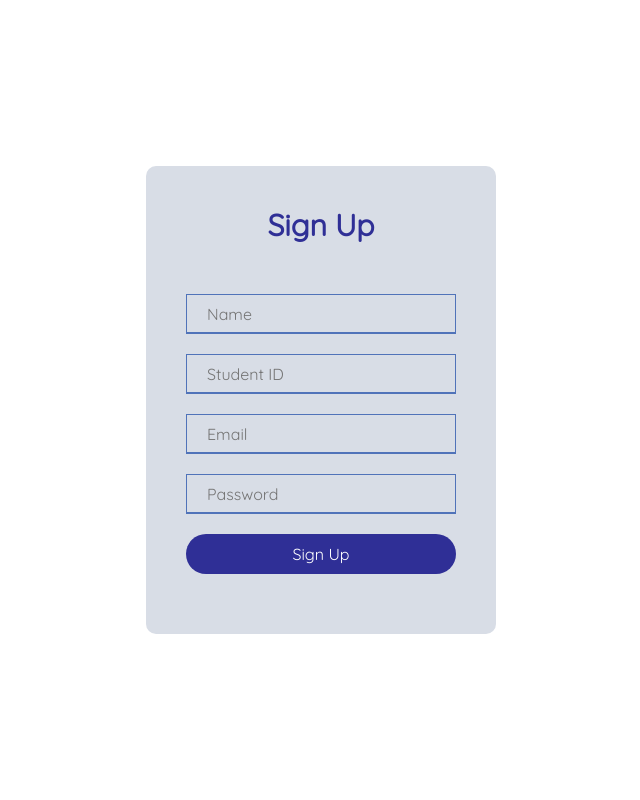
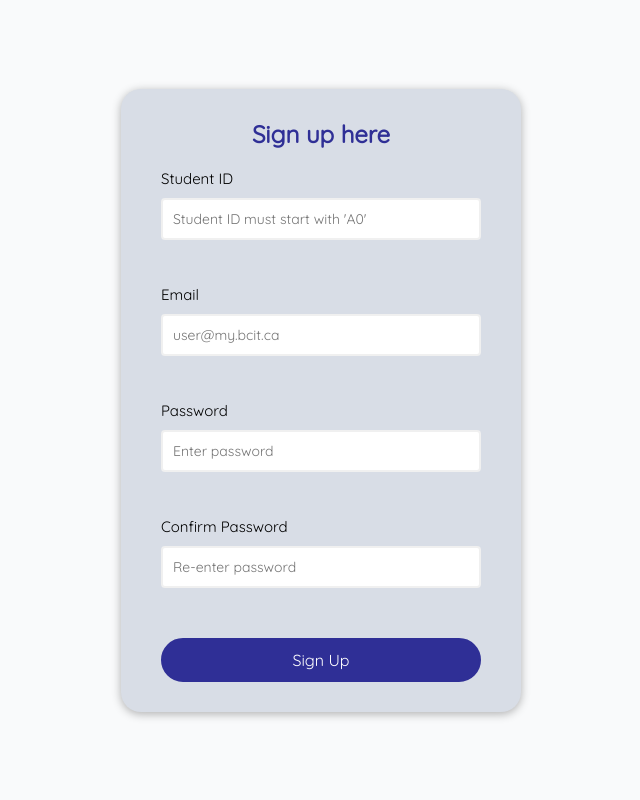
Before and after one commit to michelle-shin/study-room-booking, a Flask app: template templates/signup.html in a window 1280 px wide. Shown: the whole page, without its empty margins (319-959 px from the left). Run offline with Flask 2, Linux system fonts and the light colour scheme; the template is opened without the code that fills it, so the values that code supplies are empty.

Commit message:
changed styling on login and signup pages

```diff
--- a/static/css/styles.css
+++ b/static/css/styles.css
@@ -213,143 +213,187 @@ footer {
     padding: 3%;
 }
 
-.login-main{
+.login-main {
+    background-color:#f9fafb;
+    display: flex;
+    align-items: center;
+    justify-content: center;
     margin: 0;
-    padding: 0;
-    height: 100vh;
-    font-family: sans-serif;
-    background-size: cover;
-    background-repeat: no-repeat;
-    background-position: center;
-    overflow: hidden
+    min-height: 100vh;
 }
 
-.loginBox{
-    position: absolute;
-    top: 50%;
-    left: 50%;
-    transform: translate(-50%,-50%);
-    width: 350px;
-    min-height: 200px;
-    background: #d8dde6;
-    border-radius: 10px;
-    padding: 40px;
-    box-sizing: border-box
+.loginBox {
+    background-color: #d8dde6;
+    box-shadow: 0 2px 10px rgba(0,0,0,0.3);
+    border-radius: 5px;
+    width: 400px;
+    border-radius: 20px;
 }
 
 .user{
     margin: 0 auto;
     display: block;
-    margin-bottom: 20px;
+    margin-top: 30px;
 }
 
-h3{
-    margin: 0;
-    padding: 0 0 20px;
+h3 {
+    text-align: center;
+    margin-bottom: 40px;
     color: #2f2f96;
     text-align: center;
-    font-size: 16px;
+    font-size: 23px;
 }
 
-.loginBox input{
-    width: 100%;
-    margin-bottom: 20px
+.login-form {
+    padding: 30px 40px;
 }
 
-.loginBox input[type="text"], .loginBox input[type="password"] {
-    border: none;
-    border-bottom: 2px solid #262626;
-    outline: none;
-    height: 40px;
-    background: transparent;
-    font-size: 16px;
-    padding-left: 20px;
-    box-sizing: border-box
+.inputBox {
+    margin-bottom: 25px;
+    padding-bottom: 5px;
+    position: relative;
 }
 
-.loginBox input[type="text"]:hover, .loginBox input[type="password"]:hover{
-    color: #2f2f96;
-    border: 1px solid #2f2f96;
-    box-shadow: 0 0 5px rgba(21, 0, 255, 0.411), 0 0 10px rgba(21, 0, 255, 0.411), 0 0 15px rgba(21, 0, 255, 0.411), 0 2px 0 black
+.inputBox label {
+    display: block;
+    color: rgb(0, 0, 0);
+    margin-bottom: 10px;
+    font-size: 15px;
 }
 
-.inputBox span{
-    position: absolute;
-    top: 10px;
-    color: #262626
+.inputBox input {
+    border: 2px solid #f0f0f0;
+    border-radius: 4px;
+    display: block;
+    width: 100%;
+    padding: 10px;
+    margin-top: 10px;
+    font-size: 14px;
+}
+
+.inputBox input:focus {
+    outline: 0;
+    color:#777;
+}
+
+.loginBox input[type="text"]:hover, input[type="password"]:hover {
+    border: 1px solid #7979b8;
+    box-shadow: 0 0 5px rgba(220, 219, 229, 0.411), 0 0 10px rgba(220, 219, 229, 0.411), 0 0 15px rgba(225, 224, 236, 0.411), 0 2px 0 black
 }
 
 .loginBox input[type="submit"]{
-    border: none;
-    outline: none;
-    height: 40px;
+    cursor: pointer;
+    background-color: #2f2f96;
+    border: 2px solid #2f2f96;
+    display: block;
+    padding: 10px;
+    width: 100%;
     font-size: 16px;
-    background: #2f2f96;
-    color: #fff;
-    border-radius: 20px;
-    cursor: pointer
+    border-radius: 30px;
+    color:#fff;
+    margin-top: 30px;
 }
 
-.signup-main{
-    margin: 0;
-    padding: 0;
-    height: 100vh;
-    background-size: cover;
-    background-repeat: no-repeat;
-    background-position: center;
-    overflow: hidden
+:root {
+    --success-color:#2ecc71;
+    --error-color:#e74c3c;
 }
 
-.signupBox{
-    position: absolute;
-    top: 50%;
-    left: 50%;
-    transform: translate(-50%,-50%);
-    width: 350px;
-    min-height: 200px;
-    background: #d8dde6;
-    border-radius: 10px;
-    padding: 40px;
-    box-sizing: border-box
+* {
+    box-sizing: border-box;
 }
 
-.signup-h3{
+.signup-body {
+    background-color:#f9fafb;
+    display: flex;
+    align-items: center;
+    justify-content: center;
     margin: 0;
-    padding: 0 0 50px;
+    min-height: 100vh;
+}
+
+.signup-container {
+    background-color: #d8dde6;
+    box-shadow: 0 2px 10px rgba(0,0,0,0.3);
+    border-radius: 5px;
+    width: 400px;
+    border-radius: 20px;
+}
+
+.signup-h3 {
+    text-align: center;
+    margin: 0 0 20px;
     color: #2f2f96;
     text-align: center;
-    font-size: 30px;
+    font-size: 24px;
 }
 
-.signupBox input{
-    width: 100%;
-    margin-bottom: 20px
+#signup-form {
+    padding: 30px 40px;
 }
 
-.signupBox input[type="text"] {
-    border: 1px solid #5073b9;
-    border-bottom: 2px solid #5073b9;
-    outline: none;
-    height: 40px;
-    background: transparent;
-    font-size: 16px;
-    padding-left: 20px;
-    box-sizing: border-box
+.form-control {
+    margin-bottom: 25px;
+    padding-bottom: 20px;
+    position: relative;
 }
 
-.signupBox input[type="text"]:hover{
-    color: #2f2f96;
-    border: 1px solid #2f2f96;
-    box-shadow: 0 0 5px rgba(21, 0, 255, 0.411), 0 0 10px rgba(21, 0, 255, 0.411), 0 0 15px rgba(21, 0, 255, 0.411), 0 2px 0 black
+.form-control label {
+    display: block;
+    color: rgb(0, 0, 0);
+    margin-bottom: 10px;
+    font-size: 15px;
 }
 
-.signupBox input[type="submit"] {
-    border: none;
-    outline: none;
-    height: 40px;
+.form-control input {
+    border: 2px solid #f0f0f0;
+    border-radius: 4px;
+    display: block;
+    width: 100%;
+    padding: 10px;
+    margin-top: 10px;
+    font-size: 14px;
+}
+
+.form-control input:focus {
+    outline: 0;
+    color:#777;
+}
+
+.form-control.success input {
+    border-color:var(--success-color);
+}
+
+.form-control.error input {
+    border-color:var(--error-color);
+}
+
+.form-control small {
+    color: var(--error-color);
+    position: absolute;
+    left: 0;
+    bottom: 0;
+    visibility: hidden;
+}
+
+.form-control.error small {
+    visibility: visible;
+}
+
+.signup-container input[type="text"]:hover, input[type="password"]:hover {
+    border: 1px solid #7979b8;
+    box-shadow: 0 0 5px rgba(220, 219, 229, 0.411), 0 0 10px rgba(220, 219, 229, 0.411), 0 0 15px rgba(225, 224, 236, 0.411), 0 2px 0 black
+}
+
+.signup-container input[type="submit"]{
+    cursor: pointer;
+    background-color: #2f2f96;
+    border: 2px solid #2f2f96;
+    display: block;
+    padding: 10px;
+    width: 100%;
     font-size: 16px;
-    background: #2f2f96;
-    color: #fff;
-    border-radius: 20px;
-    cursor: pointer
+    border-radius: 30px;
+    color:#fff;
+    margin-top: 30px;
 }
--- a/templates/signup.html
+++ b/templates/signup.html
@@ -8,18 +8,36 @@
     <link rel="stylesheet" href="../static/css/styles.css">
     <title>Sign UP</title>
 </head>
-<body class="signup-main">
-    <div class="signupBox">
-        <h3 class="signup-h3">Sign Up</h3>
-        <form action="" method="post">
-            <div class="inputBox-signun">
-                <input id="name" type="text" name="Name" placeholder="Name">
-                <input id="stuID" type="text" name="stuID" placeholder="Student ID">
-                <input id="email" type="text" name="Email" placeholder="Email">
-                <input id="password" type="text" name="Password" placeholder="Password">
-            </div>
-                <input type="submit" name="" value="Sign Up">
-        </form>
-    </div>
-</body>
-</html>
+<body class="signup-body">
+
+   <div class="signup-container">
+      <form method="post" action="" id="signup-form">
+          <h3 class="signup-h3">Sign up here</h3>
+          <div class="form-control">
+              <label for="studentID">Student ID</label>
+              <input type="text" id="studentID" placeholder="Student ID must start with 'A0'">
+              <small>Error message</small>
+          </div>
+
+          <div class="form-control">
+              <label for="email">Email</label>
+              <input type="text" id="email" placeholder="user@my.bcit.ca">
+              <small>Error message</small>
+          </div>
+
+          <div class="form-control">
+              <label for="password">Password</label>
+              <input type="password" id="password" placeholder="Enter password">
+              <small>Error message</small>
+          </div>
+
+          <div class="form-control">
+              <label for="password2">Confirm Password</label>
+              <input type="password" id="password2" placeholder="Re-enter password">
+              <small>Error message</small>
+          </div>
+
+          <input type="submit" name="" value="Sign Up">
+
+      </form>
+  </div>
```
Also changed, not shown: templates/login.html (+14 -6 lines).
